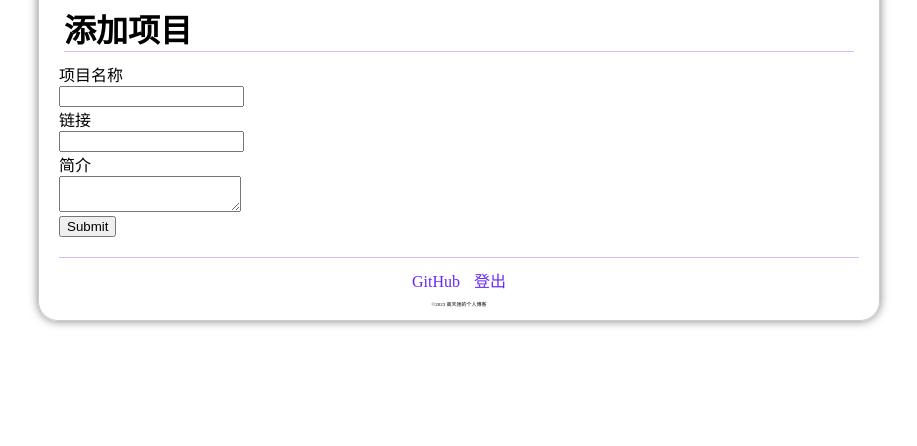
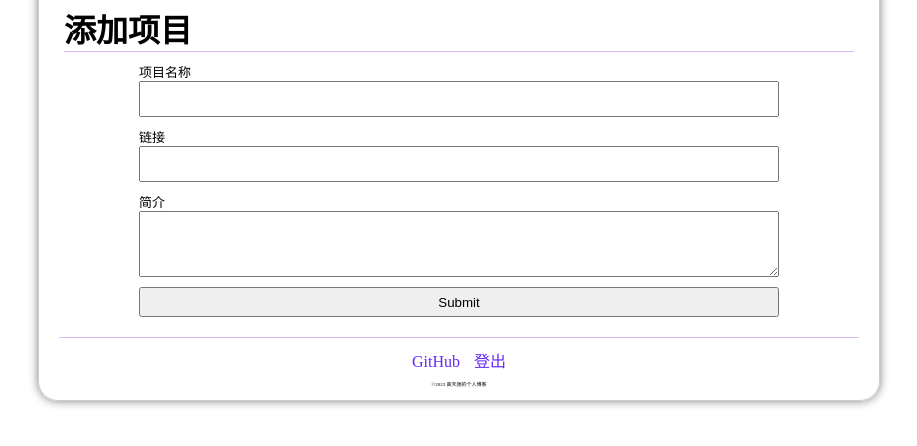
Before and after one commit to gaotianchi/myblog-practice, a Flask app: page /project/new in a window 1280 px wide. Shown: the part 40-486 px from the top of the page, without its empty margins (181-1098 px from the left). Run offline with Flask 3, Linux system fonts and the light colour scheme; the visitor is signed in with stand-in values (Sample User, id 1); some libraries are stand-ins or nearby versions.

Commit message:
修复若干bug

```diff
--- /dev/null
+++ b/myblog/static/css/new_project.css
@@ -0,0 +1,24 @@
+form {
+    width: 80%;
+    margin-left: auto;
+    margin-right: auto;
+    margin-bottom: 10px;
+}
+
+form > div {
+    display: flex;
+    flex-direction: column;
+    margin-bottom: 10px;
+}
+
+label {
+    font-size: small;
+}
+
+input {
+    min-height: 30px;
+}
+
+textarea {
+    min-height: 60px;
+}
--- a/myblog/templates/admin/new_category.html
+++ b/myblog/templates/admin/new_category.html
@@ -1,4 +1,8 @@
 {% extends "base.html" %}
+
+{% block style_css %}
+<link rel="stylesheet" href="{{ url_for('static', filename='css/new_project.css') }}">
+{% endblock style_css %}
 
 {% block page_title %}
 添加分类
--- a/myblog/templates/admin/new_post.html
+++ b/myblog/templates/admin/new_post.html
@@ -1,4 +1,8 @@
 {% extends "base.html" %}
+
+{% block style_css %}
+<link rel="stylesheet" href="{{ url_for('static', filename='css/new_post.css')}}">
+{% endblock style_css %}
 
 {% block page_title %}
 添加新文章
--- a/myblog/templates/admin/new_project.html
+++ b/myblog/templates/admin/new_project.html
@@ -1,4 +1,8 @@
 {% extends "base.html" %}
+
+{% block style_css %}
+<link rel="stylesheet" href="{{ url_for('static', filename='css/new_project.css')}}">
+{% endblock style_css %}
 
 {% block page_title %}
 添加项目
@@ -7,12 +11,21 @@
 {% block content %}
 <form method="post">
     {{ form.csrf_token }}
-    {{ form.title.label }} <br>
-    {{ form.title }} <br>
-    {{ form.url.label }} <br>
-    {{ form.url }} <br>
-    {{ form.body.label }} <br>
-    {{ form.body }} <br>
-    {{ form.submit }}
+    <div class="form-itmes">
+        {{ form.title.label }}
+        {{ form.title }}
+    </div>
+    <div class="form-itmes">
+        {{ form.url.label }}
+        {{ form.url }}
+    </div>
+    <div class="form-itmes">
+        {{ form.body.label }}
+        {{ form.body }}
+    </div>
+    <div class="form-itmes">
+        {{ form.submit }}
+    </div>
+
 </form>
 {% endblock content %}
--- a/myblog/views/admin.py
+++ b/myblog/views/admin.py
@@ -101,7 +101,7 @@ def manage_category():
     return render_template("admin/manage_category.html", categories=categories)
 
 
-@admin_bp.route("/category/new")
+@admin_bp.route("/category/new", methods=["GET", "POST"])
 @login_required
 def new_category():
     form = CategoryForm()
@@ -111,7 +111,7 @@ def new_category():
         db.session.add(category)
         db.session.commit()
         return redirect(url_for("admin.manage_category"))
-    return render_template("admin/new_category", form=form)
+    return render_template("admin/new_category.html", form=form)
 
 
 @admin_bp.route("/category/<int:category_id>/edit", methods=["GET", "POST"])
```
Also changed, not shown: myblog/static/css/new_post.css (added, +18 -0 lines).
